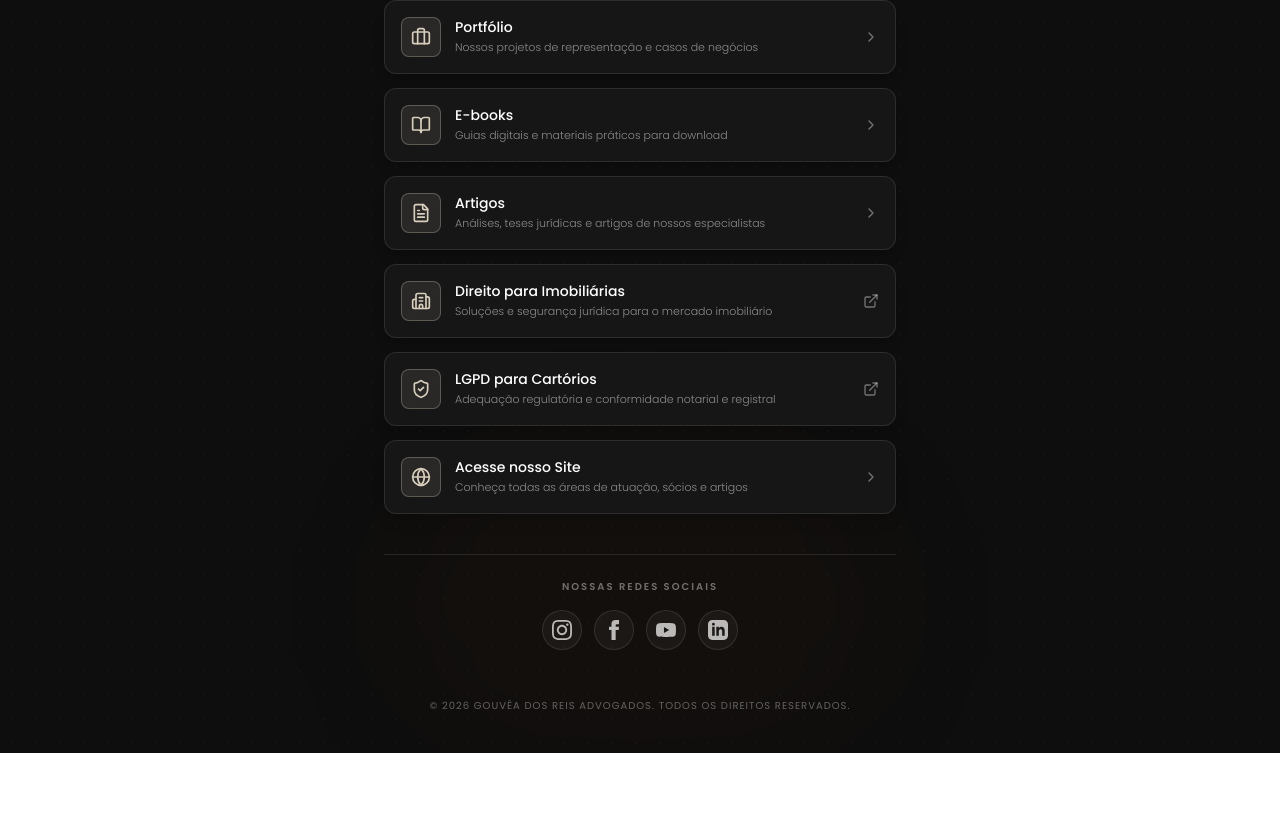
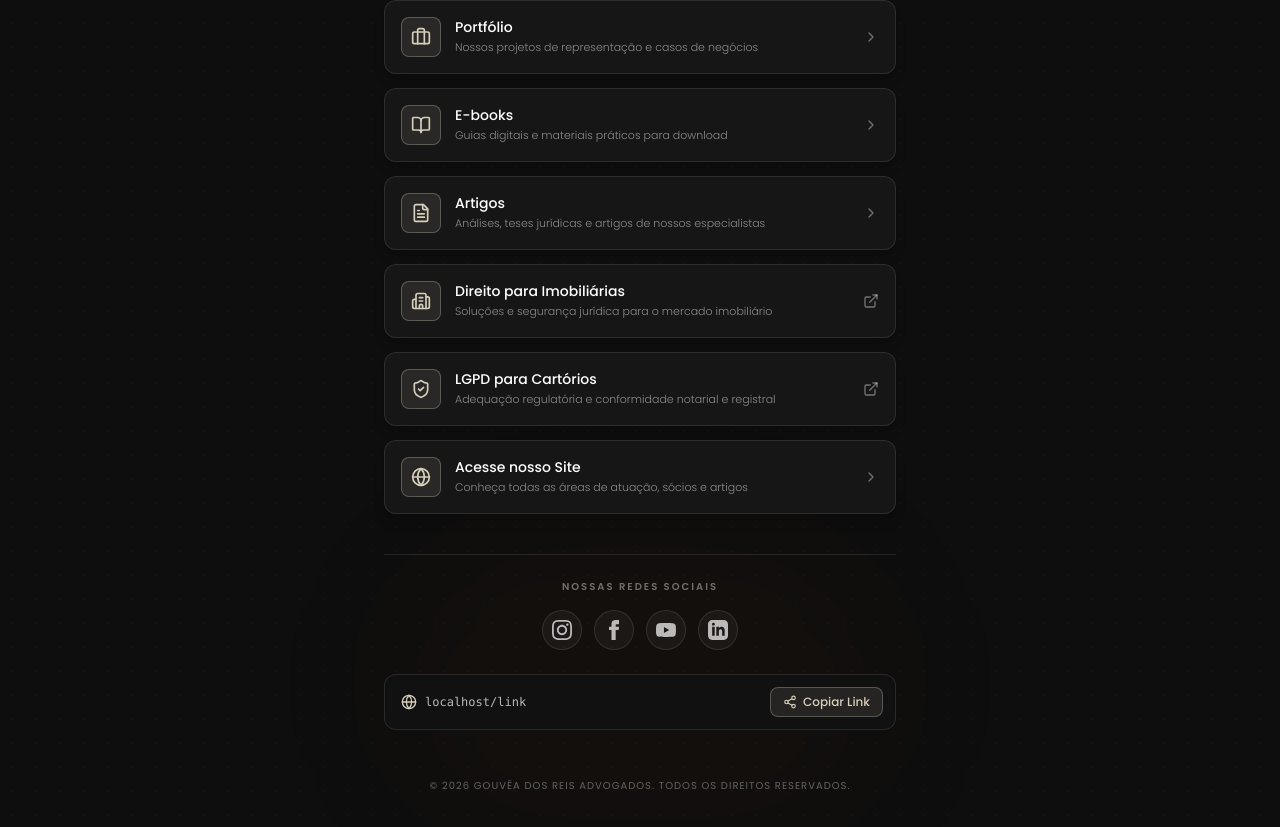
Before and after one commit to paranhosmkt/GDRsite, a React (Vite) app: page /bio in a window 1280 px wide. Shown: the part 661-1488 px from the top of the page. Before the commit the page ends 1414 px from the top, so only its background shows below. Built offline with nearby package versions, Linux system fonts and the light colour scheme; no server answers; a web font is replaced by a local one.

Commit message:
fix(bio): clean browser hash and standardize share URL
Remove URL hash fragments to ensure consistent link sharing and navigation, preventing tracking or routing issues from browser state.

```diff
--- a/src/pages/BioPage.tsx
+++ b/src/pages/BioPage.tsx
@@ -37,6 +37,12 @@ export default function BioPage() {
     window.scrollTo(0, 0);
     document.title = "Conheça os materiais do Gouvêa dos Reis Advogados";
 
+    // Clean up hash from the browser URL address bar if present (e.g. /#/link -> /link)
+    if (window.location.hash) {
+      const cleanUrl = `${window.location.origin}/link`;
+      window.history.replaceState(null, "", cleanUrl);
+    }
+
     const updateMetaTag = (property: string, content: string) => {
       let el = document.querySelector(`meta[property="${property}"]`) as HTMLMetaElement | null;
       if (!el) {
@@ -64,18 +70,24 @@ export default function BioPage() {
     return () => window.removeEventListener("keydown", handleKeyDown);
   }, []);
 
+  const getCleanBioUrl = () => {
+    return `${window.location.origin}/link`;
+  };
+
   const handleCopyLink = () => {
-    navigator.clipboard.writeText(window.location.href);
+    const cleanUrl = getCleanBioUrl();
+    navigator.clipboard.writeText(cleanUrl);
     setCopied(true);
     setTimeout(() => setCopied(false), 2000);
   };
 
   const handleShare = () => {
+    const cleanUrl = getCleanBioUrl();
     if (navigator.share) {
       navigator.share({
         title: "Conheça os materiais do Gouvêa dos Reis Advogados",
         text: "Conheça os materiais, e-books, artigos e canais de atendimento do Gouvêa dos Reis Advogados.",
-        url: window.location.href,
+        url: cleanUrl,
       }).catch(() => {});
     } else {
       handleCopyLink();
@@ -360,12 +372,12 @@ export default function BioPage() {
           })}
         </div>
 
-        {/* Social Media Icons */}
+        {/* Social Media Icons & Share URL Box */}
         <div className="w-full mt-10 pt-6 border-t border-white/10 flex flex-col items-center">
           <span className="text-[10px] uppercase tracking-[0.2em] text-white/40 mb-4 font-semibold">
             Nossas Redes Sociais
           </span>
-          <div className="flex items-center justify-center gap-3">
+          <div className="flex items-center justify-center gap-3 mb-6">
             {socialLinks.map((social) => (
               <a
                 key={social.name}
@@ -378,6 +390,33 @@ export default function BioPage() {
                 {social.icon}
               </a>
             ))}
+          </div>
+
+          {/* Direct Clean Link Badge with One-Click Copy */}
+          <div className="w-full bg-[#121212]/90 border border-white/10 rounded-xl p-3 flex items-center justify-between gap-2 shadow-inner">
+            <div className="flex items-center space-x-2 min-w-0 pl-1">
+              <Globe className="w-4 h-4 text-gdr-beige shrink-0" />
+              <span className="text-xs text-white/70 font-mono truncate select-all">
+                {window.location.host ? `${window.location.host}/link` : "gdr.adv.br/link"}
+              </span>
+            </div>
+            <button
+              onClick={handleCopyLink}
+              title="Copiar link limpo sem #"
+              className="shrink-0 px-3 py-1.5 rounded-lg bg-gdr-beige/10 hover:bg-gdr-beige text-gdr-beige hover:text-gdr-dark border border-gdr-beige/30 transition-all text-xs font-medium flex items-center space-x-1.5 cursor-pointer"
+            >
+              {copied ? (
+                <>
+                  <Check className="w-3.5 h-3.5 text-emerald-400" />
+                  <span className="text-emerald-400">Copiado!</span>
+                </>
+              ) : (
+                <>
+                  <Share2 className="w-3.5 h-3.5" />
+                  <span>Copiar Link</span>
+                </>
+              )}
+            </button>
           </div>
         </div>
       </main>
```
